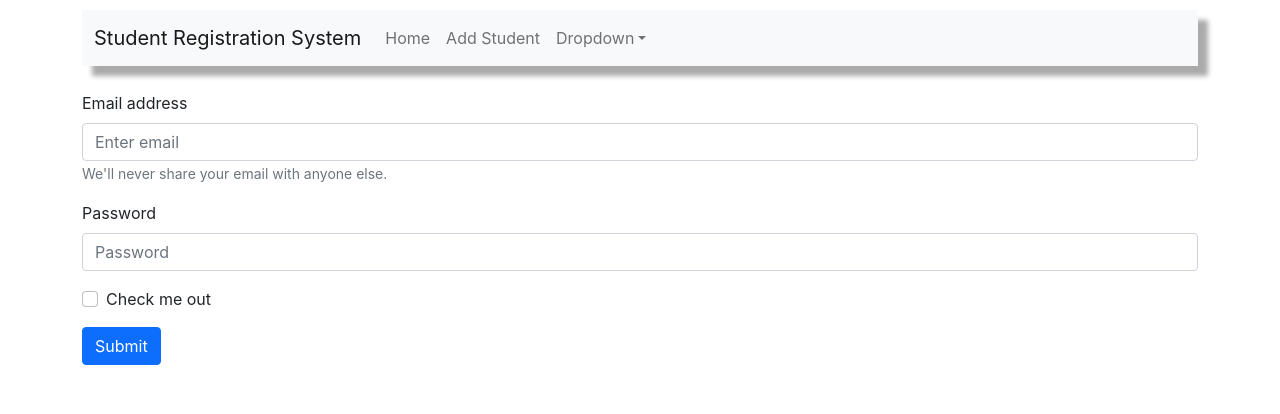
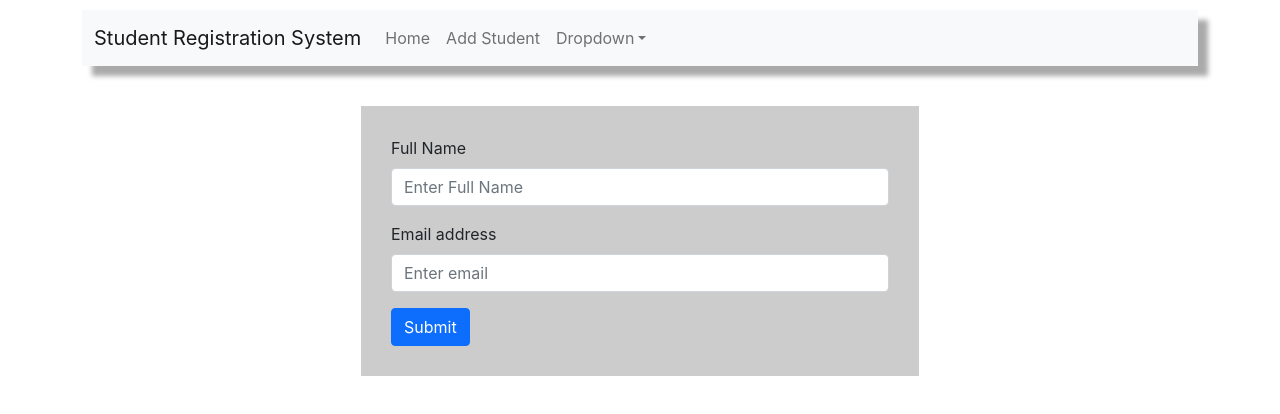
Before and after one commit to iddimsangi/Bootstrap-react-prj, a React (Create React App) app: page / in a window 1280 px wide. Shown: the top 414 px of the page. Built offline with nearby package versions, Linux system fonts and the light colour scheme.

Commit message:
style form and remove and input field

```diff
--- a/src/containers/AddStudent/AddStudent.js
+++ b/src/containers/AddStudent/AddStudent.js
@@ -3,23 +3,18 @@ import {Form, Button} from 'react-bootstrap'
 export default class AddStudent extends Component {
     render() {
         return (
-            <div style={{marginTop:'25px'}}>
-                <Form>
+            <div style={{ width:'50%', margin:'40px auto'}}>
+                <Form style={{backgroundColor:'#ccc', padding:'30px', borderRadius:''}}>
+                    <Form.Group className="mb-3" controlId="formBasicEmail">
+                        <Form.Label>Full Name</Form.Label>
+                        <Form.Control type="text" placeholder="Enter Full Name" />
+
+                    </Form.Group>
                     <Form.Group className="mb-3" controlId="formBasicEmail">
                         <Form.Label>Email address</Form.Label>
                         <Form.Control type="email" placeholder="Enter email" />
-                        <Form.Text className="text-muted">
-                            We'll never share your email with anyone else.
-              </Form.Text>
                     </Form.Group>
 
-                    <Form.Group className="mb-3" controlId="formBasicPassword">
-                        <Form.Label>Password</Form.Label>
-                        <Form.Control type="password" placeholder="Password" />
-                    </Form.Group>
-                    <Form.Group className="mb-3" controlId="formBasicCheckbox">
-                        <Form.Check type="checkbox" label="Check me out" />
-                    </Form.Group>
                     <Button variant="primary" type="submit">
                         Submit
               </Button>
```
